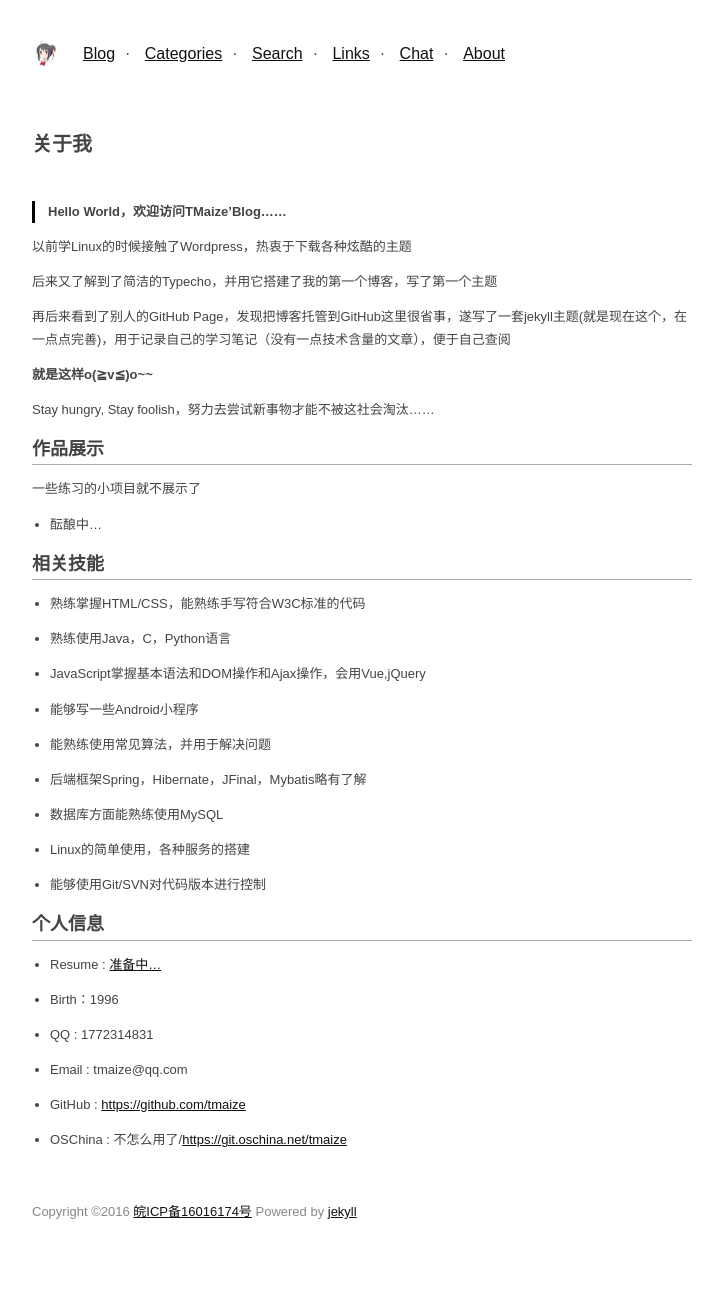
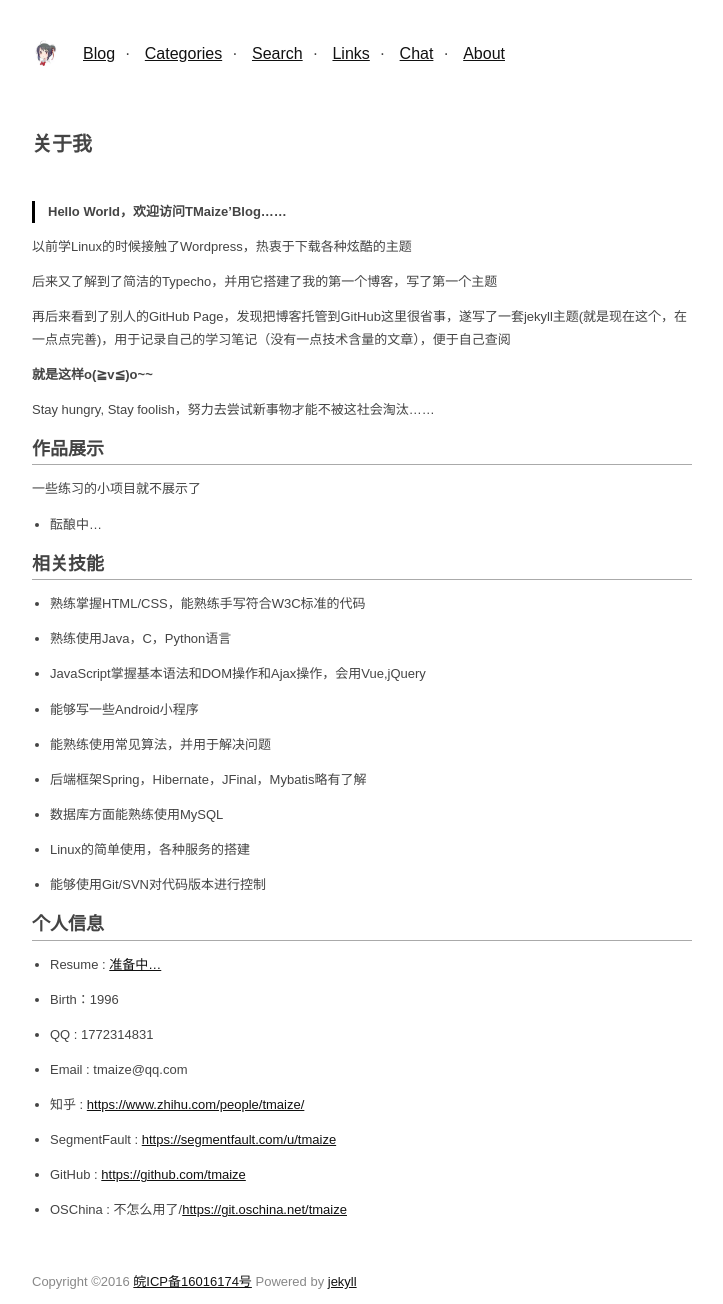
Before and after one commit to TMaize/tmaize-blog, a Jekyll site: the page built from pages/about.md, in a window 1280 px wide. Shown: the whole page, without its empty margins (278-1001 px from the left). Built offline with Jekyll 4.4.1, drawn with Linux system fonts in a browser that asks for light colours; before the commit the page ends 1233 px from its top, so only the background shows below that.

Commit message:
修改关于我

```diff
--- a/pages/about.md
+++ b/pages/about.md
@@ -52,6 +52,10 @@
 
 + Email : tmaize@qq.com
 
++ 知乎 : [https://www.zhihu.com/people/tmaize/](https://www.zhihu.com/people/tmaize/)
+
++ SegmentFault : [https://segmentfault.com/u/tmaize](https://segmentfault.com/u/tmaize)
+
 + GitHub : [https://github.com/tmaize](https://github.com/tmaize)
 
 + OSChina : 不怎么用了/[https://git.oschina.net/tmaize](https://git.oschina.net/tmaize)
```
